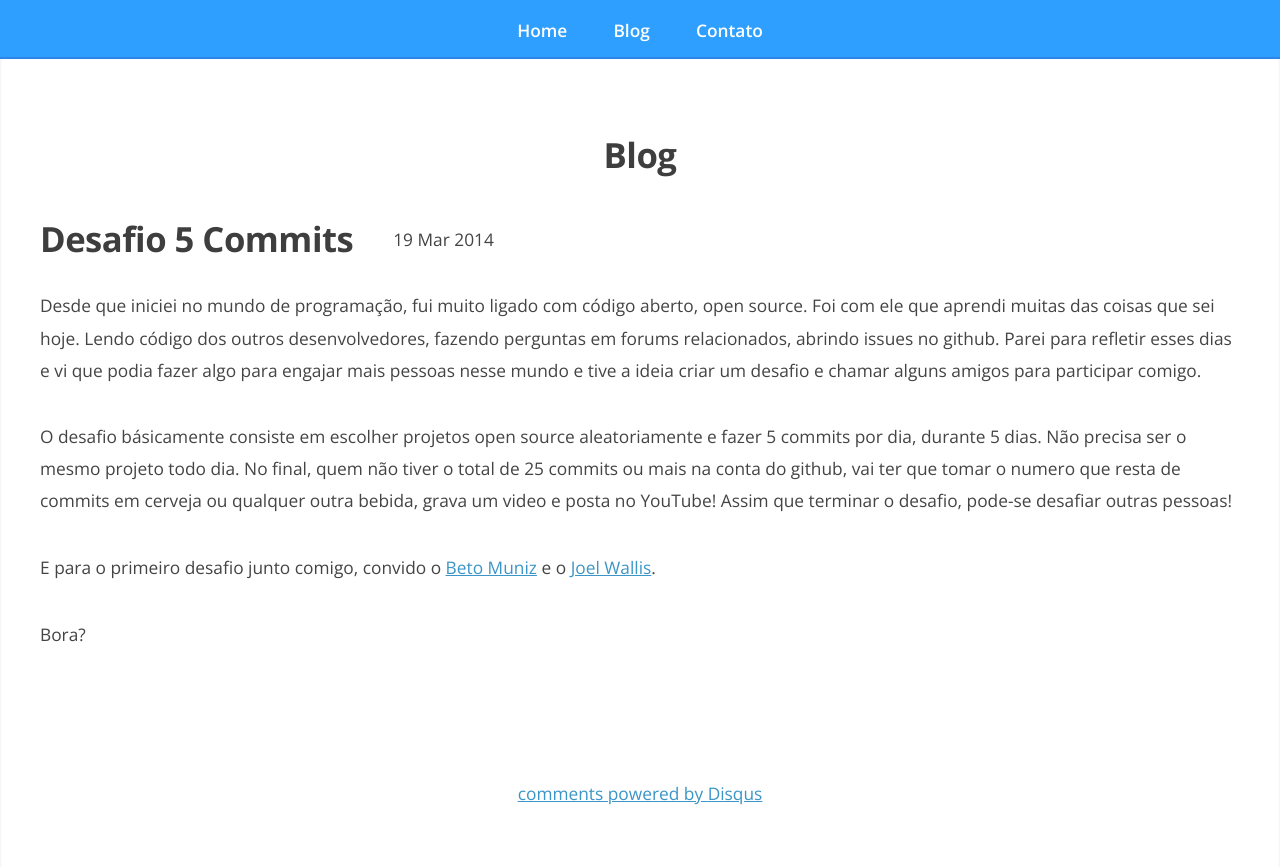
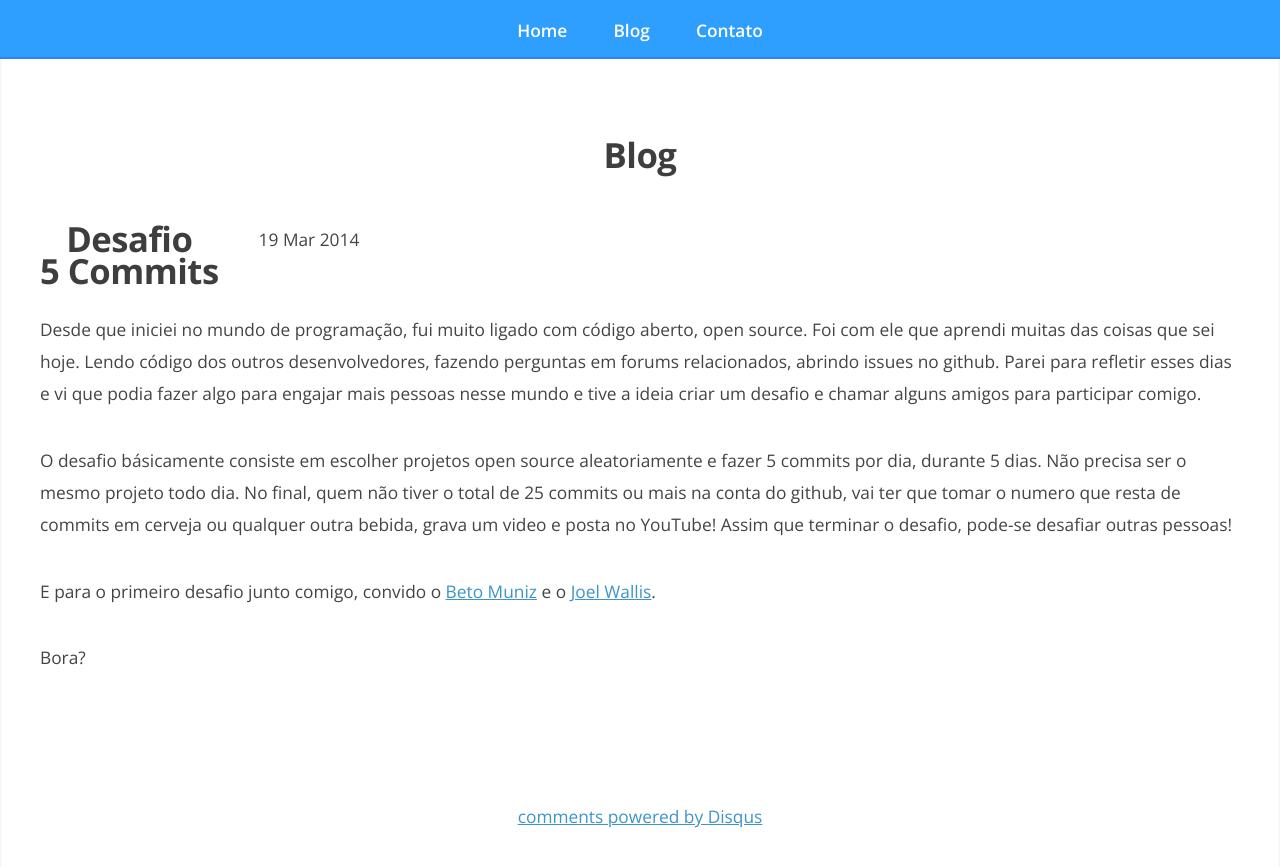
Before and after one commit to paulohp/paulohp.github.io, a Jekyll site: the page built from _posts/2014-03-19-desafio-5-commits.md, in a window 1280 px wide and 971 px high. Shown: the top 867 px of the window. Built offline with Jekyll 4.4.1, drawn with Linux system fonts in a browser that asks for light colours; Markdown is read by kramdown in place of the engine named in the settings; comment, search, counter and statistics services are not loaded.

```diff
--- a/_posts/2014-03-19-desafio-5-commits.md
+++ b/_posts/2014-03-19-desafio-5-commits.md
@@ -1,6 +1,6 @@
 ---
 layout: post
-title:  "Desafio 5 Commits"
+title:  "Desafio <br/> 5 Commits"
 date:   2014-03-19 12:00:00
 categories: programming desafios
 cover: "https://www.apertus.org/sites/default/files/bart_os.gif"
--- a/css/style.css
+++ b/css/style.css
@@ -196,7 +196,7 @@
 	section:last-child,
 	article:last-child
 	{
-		margin-bottom: 0;
+		margin-bottom: 3em;
 	}
 
 	.image
```
Also changed, not shown: 4 other files.
